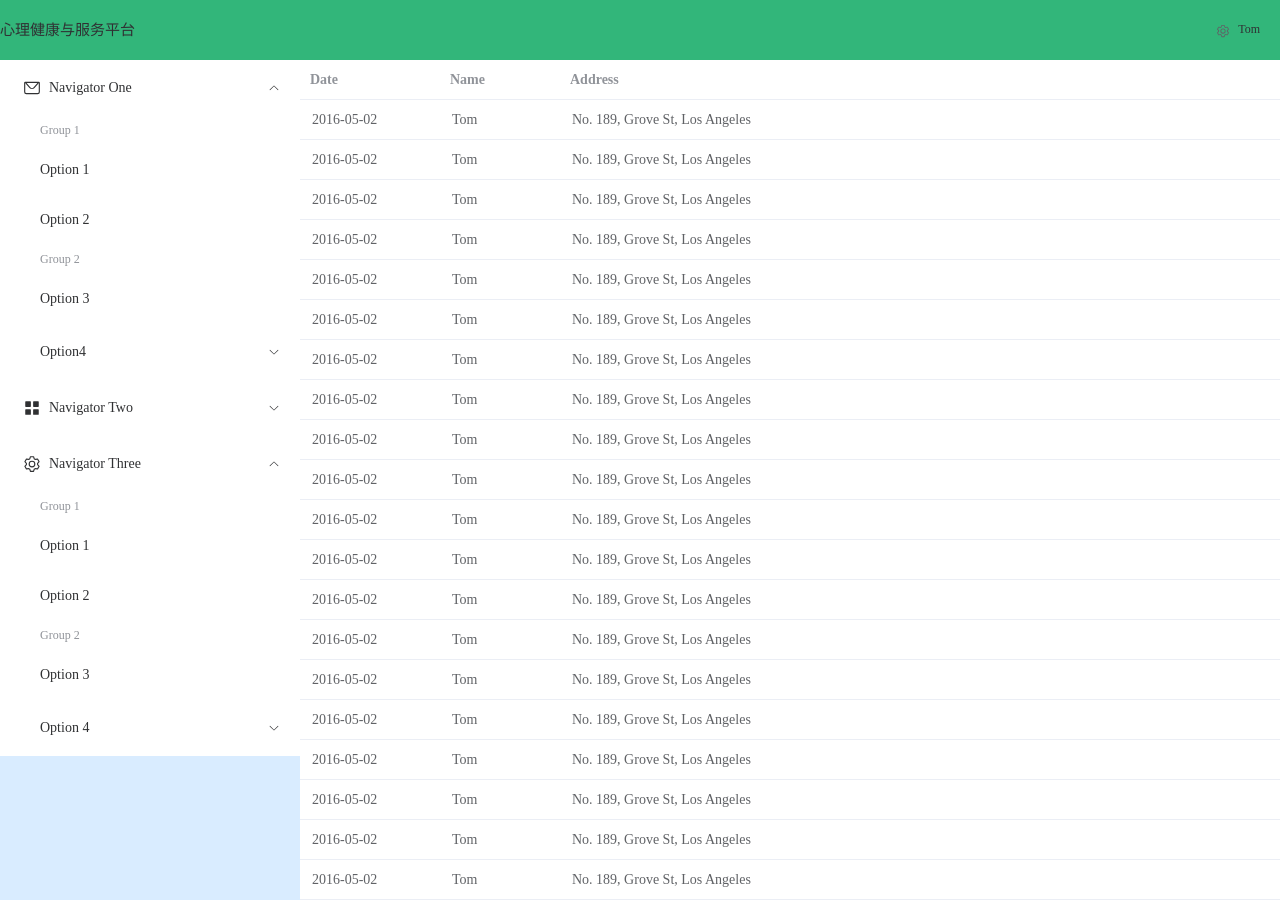
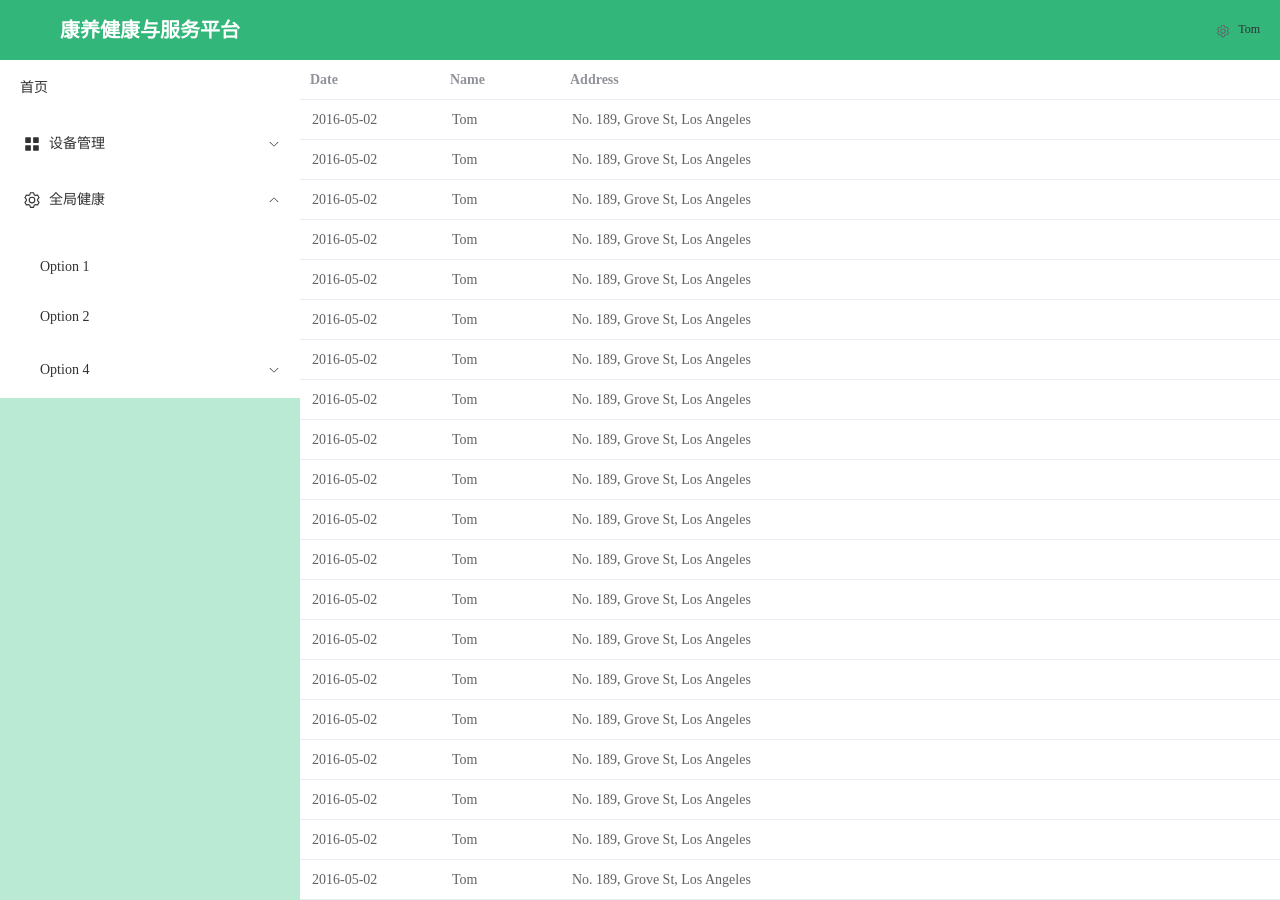
Before and after one commit to bbz294117/kangyangyiliao, a Vue app: page /main in a window 1280 px wide. Built offline with nearby package versions, Linux system fonts and the light colour scheme.

Commit message:
更新 mainMage.vue
优化

```diff
--- a/src/views/main/mainMage.vue
+++ b/src/views/main/mainMage.vue
@@ -1,15 +1,21 @@
 <template>
   <el-container class="layout-container-demo" style="height: auto">
 
-      <el-aside width="300px">
+    <el-aside width="300px" style="min-height: 100vh; background-color: rgb(186, 233, 212);">
       <el-scrollbar>
-            <div style="height:60px; line-height: 60px; background-color: rgb(50, 182, 122)">
-                心理健康与服务平台
+        <div
+          style="height:60px;font-size: 20px;font-weight:bold; line-height: 60px; background-color: rgb(50, 182, 122); color: white; display: flex; align-items: center;justify-content: center;">
+          康养健康与服务平台
         </div>
-          <el-menu :default-openeds="['1', '3']">
-            <el-sub-menu index="1">
+        <el-menu router :default-openeds="['1', '3']"
+        style="--el-menu-bg-color:white;
+        --el-menu-active-color: rgb(50, 182, 122)" default-active="$route.path">
+          <el-menu-item index="1-1">首页</el-menu-item>
+          <!-- <el-sub-menu index="1">
             <template #title>
-                <el-icon><message /></el-icon>Navigator One
+              <el-icon>
+                <message />
+              </el-icon>Navigator One
             </template>
             <el-menu-item-group>
               <template #title>Group 1</template>
@@ -23,19 +29,18 @@
               <template #title>Option4</template>
               <el-menu-item index="1-4-1">Option 4-1</el-menu-item>
             </el-sub-menu>
-            </el-sub-menu>
+          </el-sub-menu> -->
           <el-sub-menu index="2">
             <template #title>
-                <el-icon><icon-menu /></el-icon>Navigator Two
+              <el-icon><icon-menu /></el-icon>设备管理
             </template>
             <el-menu-item-group>
-                <template #title>Group 1</template>
-                <el-menu-item index="2-1">Option 1</el-menu-item>
+              <el-menu-item index="2-1" route="/login">Option 1</el-menu-item>
               <el-menu-item index="2-2">Option 2</el-menu-item>
             </el-menu-item-group>
-              <el-menu-item-group title="Group 2">
+            <!-- <el-menu-item-group title="Group 2">
               <el-menu-item index="2-3">Option 3</el-menu-item>
-              </el-menu-item-group>
+            </el-menu-item-group> -->
             <el-sub-menu index="2-4">
               <template #title>Option 4</template>
               <el-menu-item index="2-4-1">Option 4-1</el-menu-item>
@@ -43,19 +48,16 @@
           </el-sub-menu>
           <el-sub-menu index="3">
             <template #title>
-                <el-icon><setting /></el-icon>Navigator Three
+              <el-icon>
+                <setting />
+              </el-icon>全局健康
             </template>
             <el-menu-item-group>
-                <template #title>Group 1</template>
               <el-menu-item index="3-1">Option 1</el-menu-item>
               <el-menu-item index="3-2">Option 2</el-menu-item>
             </el-menu-item-group>
-              <el-menu-item-group title="Group 2">
-                <el-menu-item index="3-3">Option 3</el-menu-item>
-              </el-menu-item-group>
             <el-sub-menu index="3-4">
               <template #title>Option 4</template>
-                <el-menu-item index="3-4-1">Option 4-1</el-menu-item>
             </el-sub-menu>
           </el-sub-menu>
         </el-menu>
@@ -112,21 +114,24 @@
   background-color: var(--el-color-primary-light-7);
   color: var(--el-text-color-primary);
 }
+
 .layout-container-demo .el-aside {
   color: var(--el-text-color-primary);
   background: var(--el-color-primary-light-8);
 }
+
 .layout-container-demo .el-menu {
   border-right: none;
 }
+
 .layout-container-demo .el-main {
   padding: 0;
 }
+
 .layout-container-demo .toolbar {
   display: inline-flex;
   align-items: center;
   justify-content: center;
   height: 100%;
   right: 20px;
-  }
-  </style>
+}</style>
```
Lines whose indentation alone changed are shown as unchanged.
